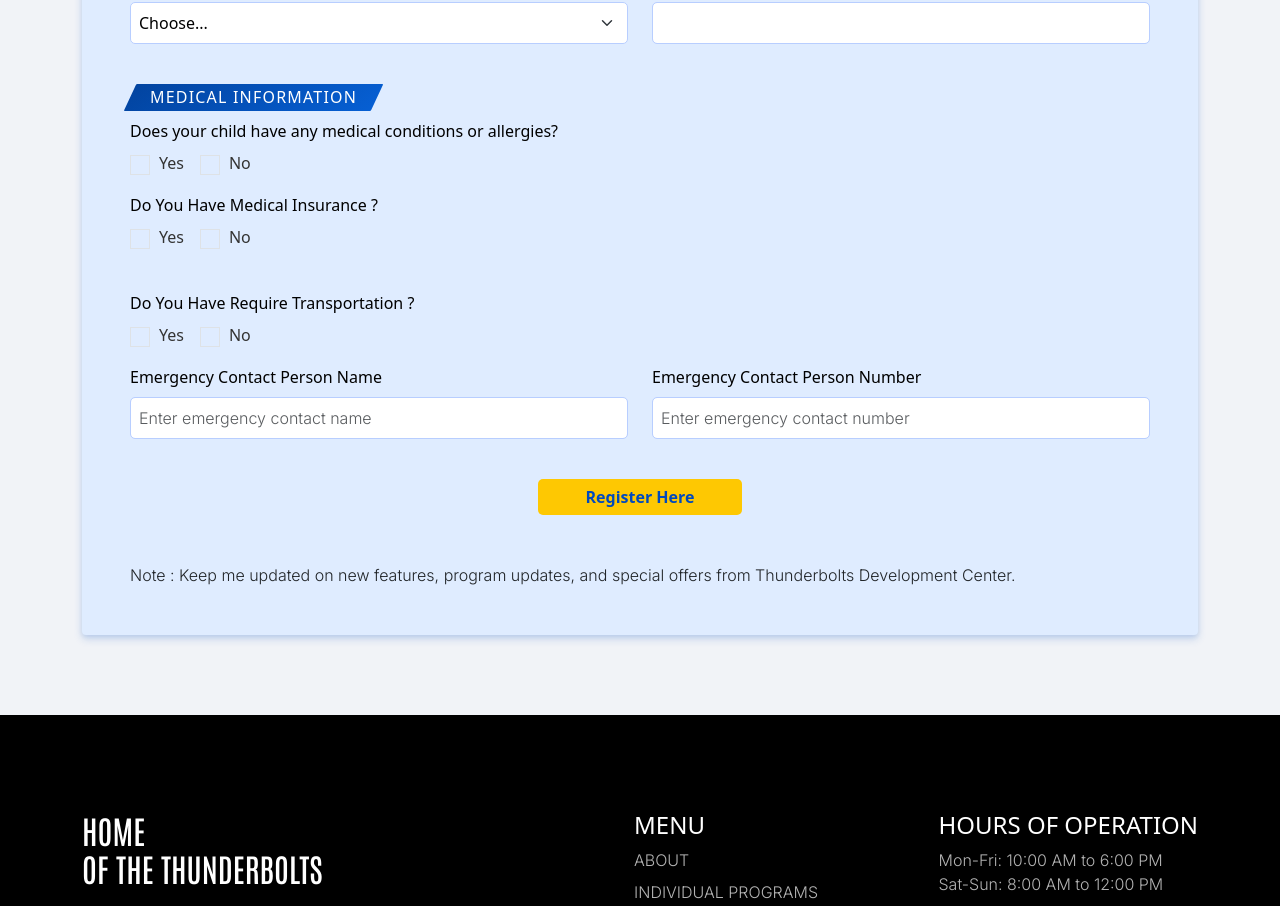
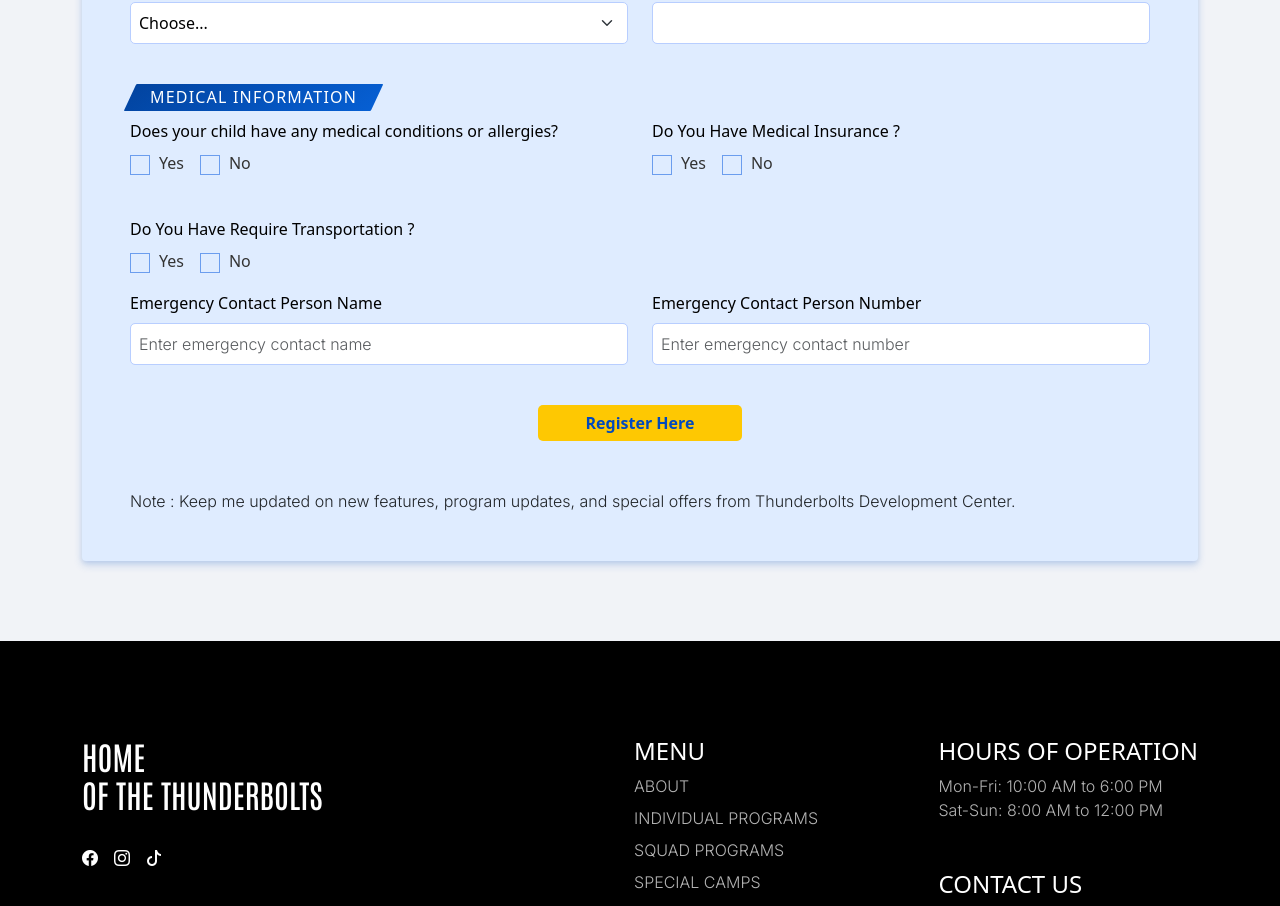
Before and after one commit to nishadrakesh2054/R_TDC, a React (Vite) app in the folder frontend/: page /#/register-thunderbolts-cup in a window 1280 px wide. Shown: the part 962-1868 px from the top of the page. Built offline with nearby package versions, Linux system fonts and the light colour scheme.

Commit message:
form fileds change

```diff
--- a/frontend/src/components/events/RegistrationPage.scss
+++ b/frontend/src/components/events/RegistrationPage.scss
@@ -207,6 +207,7 @@
       height: 20px;
       accent-color: #dd6e07 !important;
       cursor: pointer;
+      border: 1px solid #6b9dee;
     }
 
     .custom-radio .form-check-label {
@@ -214,6 +215,7 @@
       font-weight: 500;
       color: #333;
       margin-left: 5px;
+
       cursor: pointer;
     }
 
--- a/frontend/src/components/events/TdcRegistration.jsx
+++ b/frontend/src/components/events/TdcRegistration.jsx
@@ -502,9 +502,7 @@ const RegistrationPage = () => {
                     />
                   )}
                 </Form.Group>
-              </Row>
 
-              <Row xs={1} md={2}>
                 <Form.Group
                   as={Col}
                   controlId="formGridMedicalInsurance"
@@ -544,6 +542,8 @@ const RegistrationPage = () => {
                   )}
                 </Form.Group>
               </Row>
+
+
               <br />
               {/* emergency contact person */}
 
```
